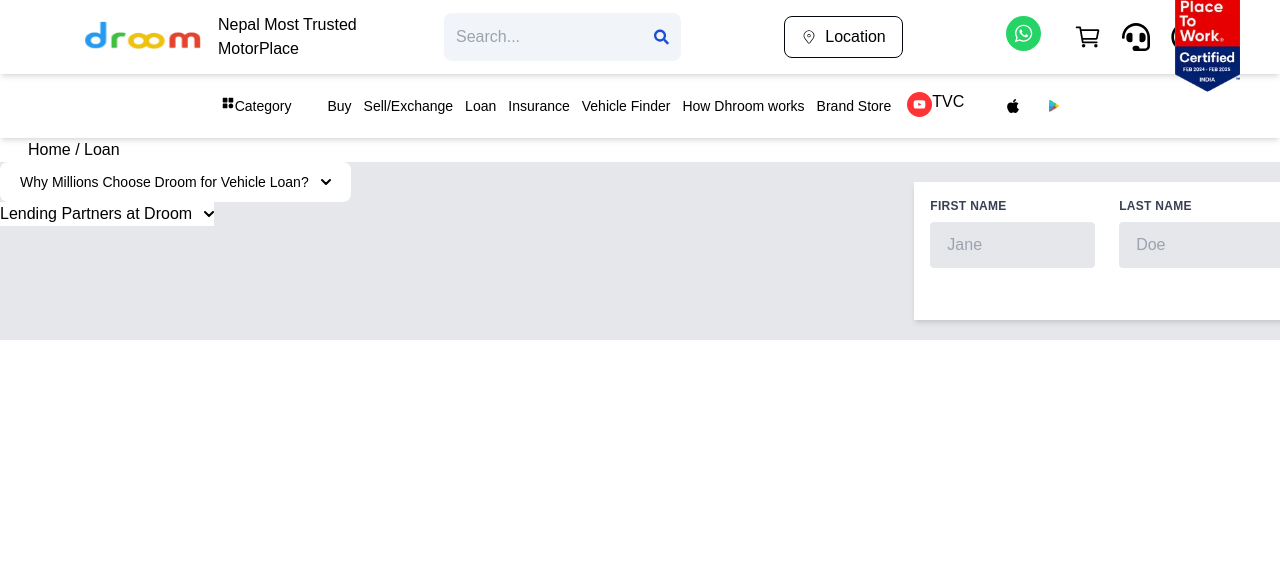
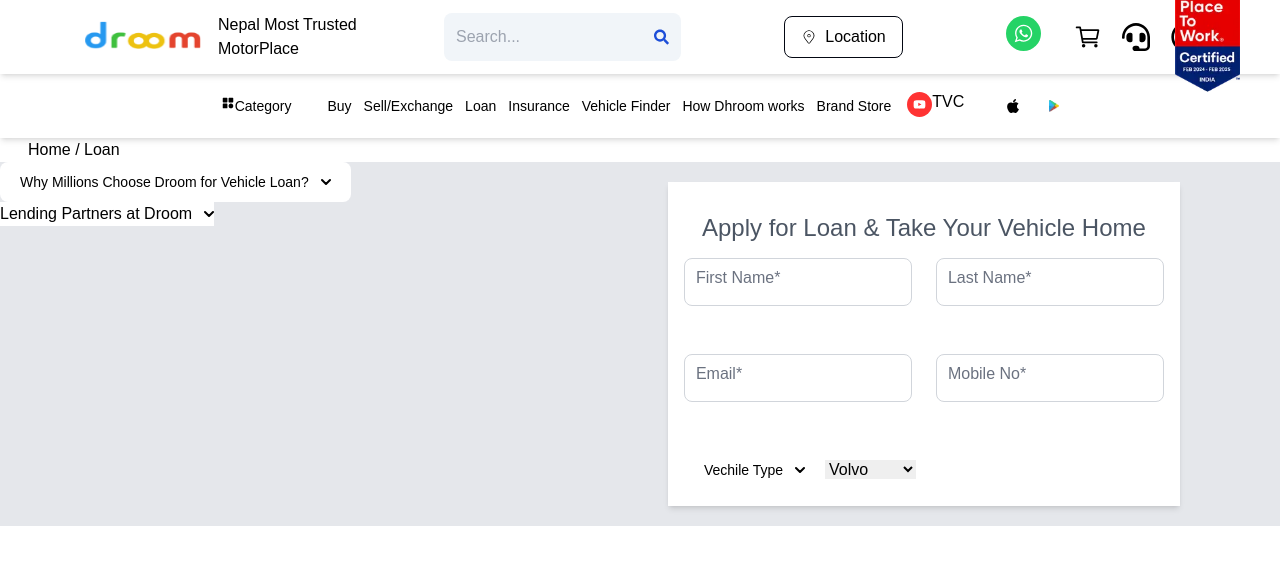
Before and after one commit to Arjitlohani/AutoMobile, a Next.js app: page /loan in a window 1280 px wide. Shown: the top 564 px of the page. Built offline with nearby package versions, Linux system fonts and the light colour scheme.

Commit message:
loan form

```diff
--- a/src/app/loan/page.tsx
+++ b/src/app/loan/page.tsx
@@ -1,10 +1,15 @@
+// Page.tsx
 'use client'
-import { useState } from "react";
+import { useState, ChangeEvent } from "react";
 import LoanNav from "@/components/utils/LoanNav";
 import Navbar from "@/components/utils/Navbar";
+import CustomInput from "@/components/common/CustomeInput";
+
 
 const Page = () => {
     const [isDropdownOpen, setIsDropdownOpen] = useState(false);
+    const [vehicleType, setVehicleType] = useState(false);
+
     const handleProfileCard = () => {
         console.log("Profile card handled");
     };
@@ -14,9 +19,27 @@
     const handleDropdownToggle = () => {
         setIsDropdownOpen((prev) => !prev);
     };
+    const handleVehicleType = () => {
+        setVehicleType((prev) => !prev);
+    };
+
+    const [firstname, setFirstname] = useState('');
+    const [lastname, setLastname] = useState('');
+    const [email, setEmail] = useState('');
+    const [mobile, setMobile] = useState('');
+    const [error, setError] = useState('');
+
+    const handleInputChange = (setter: React.Dispatch<React.SetStateAction<string>>) => (e: ChangeEvent<HTMLInputElement>) => {
+        setter(e.target.value);
+        if (e.target.value) {
+            setError('');
+        } else {
+            setError('Please enter something');
+        }
+    };
 
     return (
-        <>
+        <div className="max-w-screen overflow-hidden">
             <Navbar handelProfileCard={handleProfileCard} isOpenProfileCard={isOpenProfileCard} />
             <LoanNav />
             <h3 className="ml-7">Home / Loan</h3>
@@ -24,9 +47,9 @@
                 <div className="w-full">
                     <button
                         onClick={handleDropdownToggle}
-                        className=" bg-white hover:bg-blue-100 focus:ring-4 focus:outline-none focus:ring-blue-300
+                        className="bg-white hover:bg-blue-100 focus:ring-4 focus:outline-none focus:ring-blue-300
                         font-medium rounded-lg text-sm px-5 py-2.5 text-center inline-flex items-center dark:bg-blue-600
-                         dark:hover:bg-blue-700 dark:focus:ring-blue-800"
+                        dark:hover:bg-blue-700 dark:focus:ring-blue-800"
                         type="button"
                     >
                         Why Millions Choose Droom for Vehicle Loan?
@@ -54,51 +77,99 @@
                             </ul>
                         </div>
                     )}
-                    <div >
+                    <div>
                       <button className="flex bg-white items-center">
-                      <h3>Lending Partners at Droom</h3>
-                      <svg className="w-2.5 h-2.5 ms-3 " aria-hidden="true" xmlns="http://www.w3.org/2000/svg" fill="none" viewBox="0 0 10 6">
+                        <h3>Lending Partners at Droom</h3>
+                        <svg className="w-2.5 h-2.5 ms-3" aria-hidden="true" xmlns="http://www.w3.org/2000/svg" fill="none" viewBox="0 0 10 6">
                             <path stroke="currentColor" strokeLinecap="round" strokeLinejoin="round" strokeWidth="2" d="M1 1L5 5L9 1" />
                         </svg>
-
                       </button>
                     </div>
                 </div>
 
-                <div className="">
+                <div className="w-full max-w-screen px-4">
                     <form className="w-full max-w-lg m-5 bg-white p-4 shadow-md">
+                        <h1 className="text-center text-[24px] m-3 text-gray-600">Apply for Loan & Take Your Vehicle Home</h1>
                         {/* Form fields */}
-                        {/* First Name and Last Name */}
                         <div className="flex flex-wrap -mx-3 mb-6">
                             <div className="w-full md:w-1/2 px-3 mb-6 md:mb-0">
-                                <label className="block uppercase tracking-wide text-gray-700 text-xs font-bold mb-2" htmlFor="grid-first-name">
-                                    First Name
-                                </label>
-                                <input
-                                    className="appearance-none block w-full bg-gray-200 text-gray-700 border rounded py-3 px-4 mb-3 leading-tight focus:outline-none focus:bg-white"
-                                    id="grid-first-name"
-                                    type="text"
-                                    placeholder="Jane"
+                                <CustomInput
+                                    id="firstname"
+                                    label="First Name"
+                                    value={firstname}
+                                    onChange={handleInputChange(setFirstname)}
+                                    error={error}
                                 />
                             </div>
                             <div className="w-full md:w-1/2 px-3">
-                                <label className="block uppercase tracking-wide text-gray-700 text-xs font-bold mb-2" htmlFor="grid-last-name">
-                                    Last Name
-                                </label>
-                                <input
-                                    className="appearance-none block w-full bg-gray-200 text-gray-700 border border-gray-200 rounded py-3 px-4 leading-tight focus:outline-none focus:bg-white focus:border-gray-500"
-                                    id="grid-last-name"
-                                    type="text"
-                                    placeholder="Doe"
+                                <CustomInput
+                                    id="lastname"
+                                    label="Last Name"
+                                    value={lastname}
+                                    onChange={handleInputChange(setLastname)}
+                                    error={error}
                                 />
                             </div>
                         </div>
+                        <div className="flex flex-wrap -mx-3 mb-6">
+                            <div className="w-full md:w-1/2 px-3 mb-6 md:mb-0">
+                                <CustomInput
+                                    id="email"
+                                    label="Email"
+                                    value={email}
+                                    onChange={handleInputChange(setEmail)}
+                                    error={error}
+                                />
+                            </div>
+                            <div className="w-full md:w-1/2 px-3">
+                                <CustomInput
 
-                        {/* Additional form fields (e.g., Email and Mobile No.) */}
+                                    id="mobile"
+                                    label="Mobile No"
+                                    value={mobile}
+                                    onChange={handleInputChange(setMobile)}
+                                    error={error}
+                                />
+                            </div>
+                        </div>
+                        <button
+                        onClick={handleVehicleType}
+                        className=" -z-10 bg-white hover:bg-blue-100 focus:ring-4 focus:outline-none focus:ring-blue-300
+                        font-medium rounded-lg text-sm px-5 py-2.5 text-center inline-flex items-center dark:bg-blue-600
+                        dark:hover:bg-blue-700 dark:focus:ring-blue-800"
+                        type="button"
+                    >
+                        Vechile Type
+                        <svg className="w-2.5 h-2.5 ms-3" aria-hidden="true" xmlns="http://www.w3.org/2000/svg" fill="none" viewBox="0 0 10 6">
+                            <path stroke="currentColor" strokeLinecap="round" strokeLinejoin="round" strokeWidth="2" d="M1 1L5 5L9 1" />
+                        </svg>
+                    </button>
+
+                    {/* Dropdown menu */}
+                    {vehicleType && (
+                        <div id="vehicleType" className="z-20 bg-white divide-y divide-gray-100 rounded-lg shadow w-1/2 dark:bg-gray-700">
+                            <ul className="py-2 text-sm text-gray-700 dark:text-gray-200" aria-labelledby="dropdownDefaultButton">
+                                <li>
+                                    <h3 className="block px-4 py-2 hover:bg-blue-300 dark:hover:bg-gray-600 dark:hover:text-white">Used</h3>
+                                </li>
+                                <li>
+                                    <h3 className="block px-4 py-2 hover:bg-blue-300 dark:hover:bg-gray-600 dark:hover:text-white">New</h3>
+                                </li>
+
+                            </ul>
+                        </div>
+                    )}
+                    <select name="cars" id="cars">
+                        <option value="volvo">Volvo</option>
+                        <option value="saab">Saab</option>
+                        <option value="mercedes">Mercedes</option>
+                        <option value="audi">Audi</option>
+                    </select>
+
                     </form>
                 </div>
             </div>
-        </>
+        </div>
     );
 }
 
--- /dev/null
+++ b/src/components/common/CustomeInput.tsx
@@ -0,0 +1,42 @@
+import React, { ChangeEvent } from 'react';
+
+interface CustomInputProps {
+  id: string;
+  label: string;
+  value: string;
+  onChange: (e: ChangeEvent<HTMLInputElement>) => void;
+  error?: string;
+}
+
+const CustomInput: React.FC<CustomInputProps> = ({ id, label, value, onChange, error }) => {
+  return (
+    <div className="relative mb-6">
+      <input
+        type="text"
+        id={id}
+        placeholder=" " // Keep this empty to utilize the label as the placeholder
+        className={`peer h-12 w-full border border-gray-300 rounded-lg px-4 py-2 transition-all focus:outline-none focus:ring-2 focus:ring-blue-500 ${error ? 'border-red-500' : ''}`}
+        required
+        value={value}
+        onChange={onChange}
+        onBlur={() => {
+          if (!value) {
+            error = 'Please enter something';
+          }
+        }}
+      />
+      <label
+        htmlFor={id}
+        className={`absolute left-3 transition-all
+          ${value || error ? '-top-3 left-1 text-gray-500' : 'top-2 left-3 text-gray-500'}
+          peer-placeholder-shown:top-2 peer-placeholder-shown:left-3
+          peer-focus:-top-3 peer-focus:left-1 peer-focus:text-gray-500 bg-white`}
+      >
+        {label}*
+      </label>
+      {error && <p className="text-red-500 text-sm mt-1">{error}</p>}
+    </div>
+  );
+};
+
+export default CustomInput;
```
